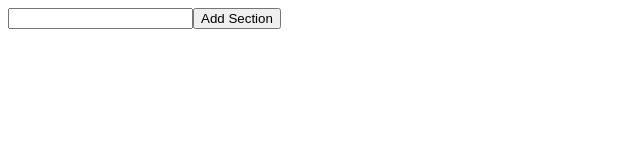
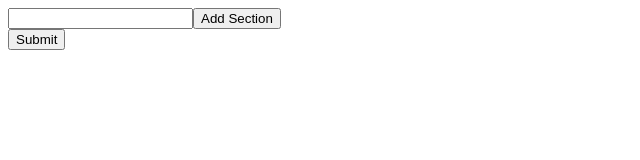
Before and after one commit to akmalirfan/audit, a React app: page / in a window 1280 px wide. Shown: the top 160 px of the page, without its empty margins (0-640 px from the left). Built offline with nearby package versions, Linux system fonts and the light colour scheme.

Commit message:
Add save button

```diff
--- a/src/components/App.js
+++ b/src/components/App.js
@@ -1,10 +1,28 @@
-import React from 'react'
+import React, { Component } from 'react'
+import { connect } from 'react-redux'
+import AddSection from '../containers/AddSection'
 import Checklists from '../containers/Checklists'
-import AddSection from '../containers/AddSection'
 
-export default () => (
-    <div>
+let App = ({ checklistid, checklist, dispatch }) => (
+    <form>
         <AddSection/>
         <Checklists/>
-    </div>
+        <input
+            type="submit"
+            onClick={(e) => {
+                e.preventDefault()
+                dispatch({
+                    type:'SAVE_CHECKLIST',
+                    checklistid,
+                    jdoc: checklist
+                })
+            }}
+        />
+    </form>
 )
+
+const mapStateToProps = state => state
+
+App = connect(mapStateToProps)(App)
+
+export default App
```
